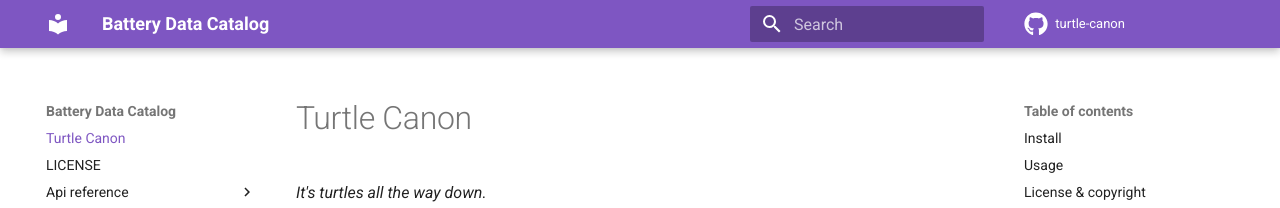
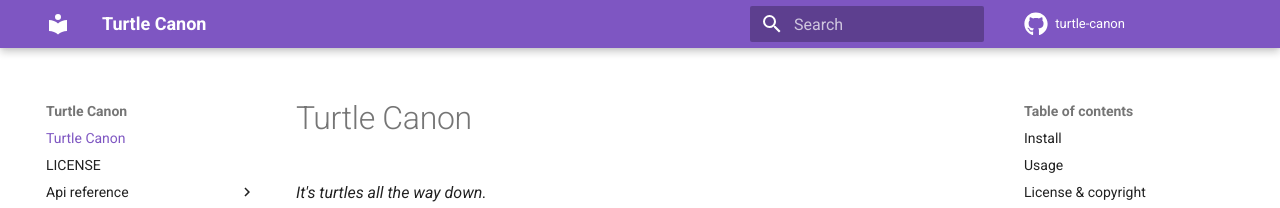
Before and after one commit to CasperWA/turtle-canon, an MkDocs documentation site: the page built from docs/index.md, in a window 1280 px wide. Shown: the top 208 px of the page. Built offline with MkDocs 1.6.1 and Material for MkDocs 9.7.7, drawn with Linux system fonts in a browser that asks for light colours; comment, search, counter and statistics services are not loaded; the version menu is left out.

Commit message:
Remove mention of template repo name

```diff
--- a/mkdocs.yml
+++ b/mkdocs.yml
@@ -1,5 +1,5 @@
-site_name: Battery Data Catalog
-site_description: Documentation for the Battery Data Catalog
+site_name: Turtle Canon
+site_description: Documentation for the Turtle Canon tool
 site_url: https://casperwa.github.io/turtle-canon
 copyright: Copyright &copy; 2021 Casper Welzel Andersen & SINTEF
 
--- a/tasks.py
+++ b/tasks.py
@@ -32,9 +32,9 @@ def update_file(filename: str, sub_line: "Tuple[str, str]", strip: str = None) -
         handle.write("\n")
 
 
-@task(help={"ver": "Battery Data Catalog version to set"})
+@task(help={"ver": "Turtle Canon version to set"})
 def setver(_, ver=""):
-    """Sets the Battery Data Catalog version"""
+    """Sets the Turtle Canon version"""
     match = re.fullmatch(
         (
             r"v?(?P<version>[0-9]+(\.[0-9]+){2}"  # Major.Minor.Patch
```
